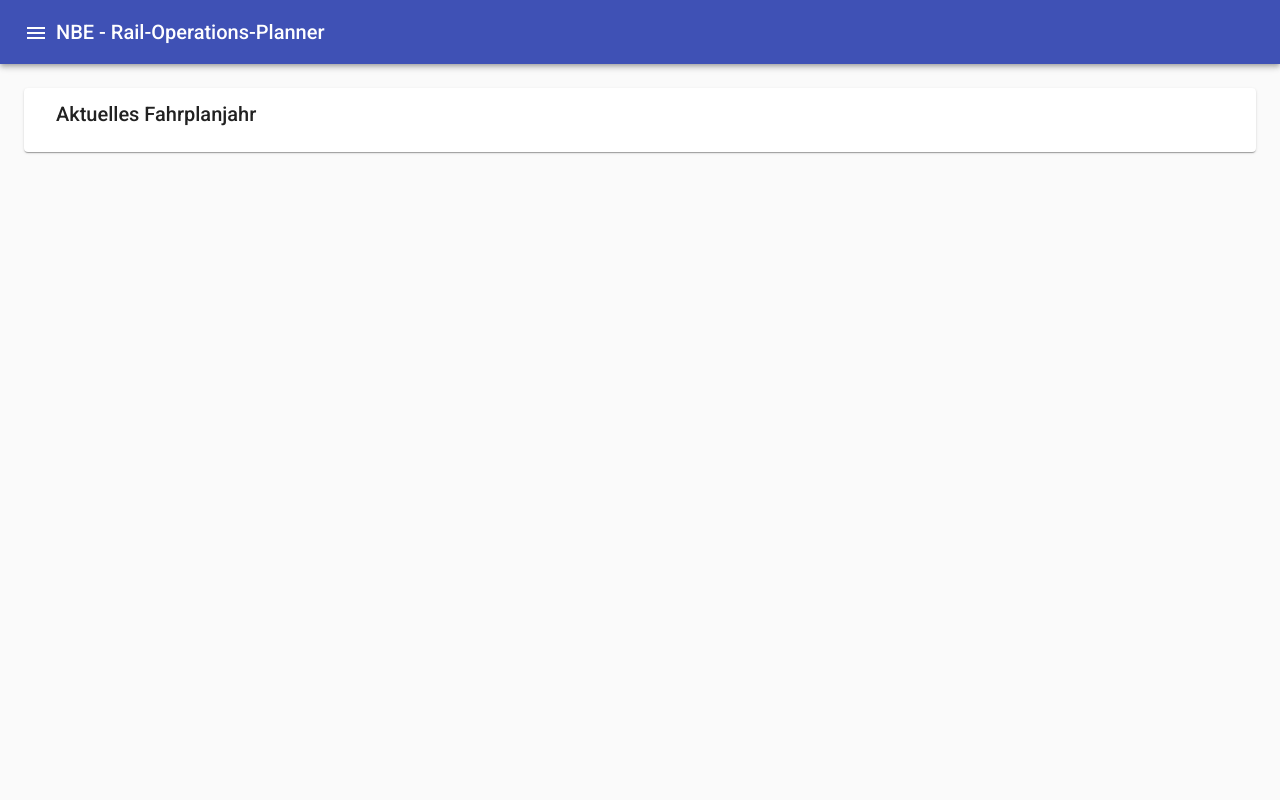
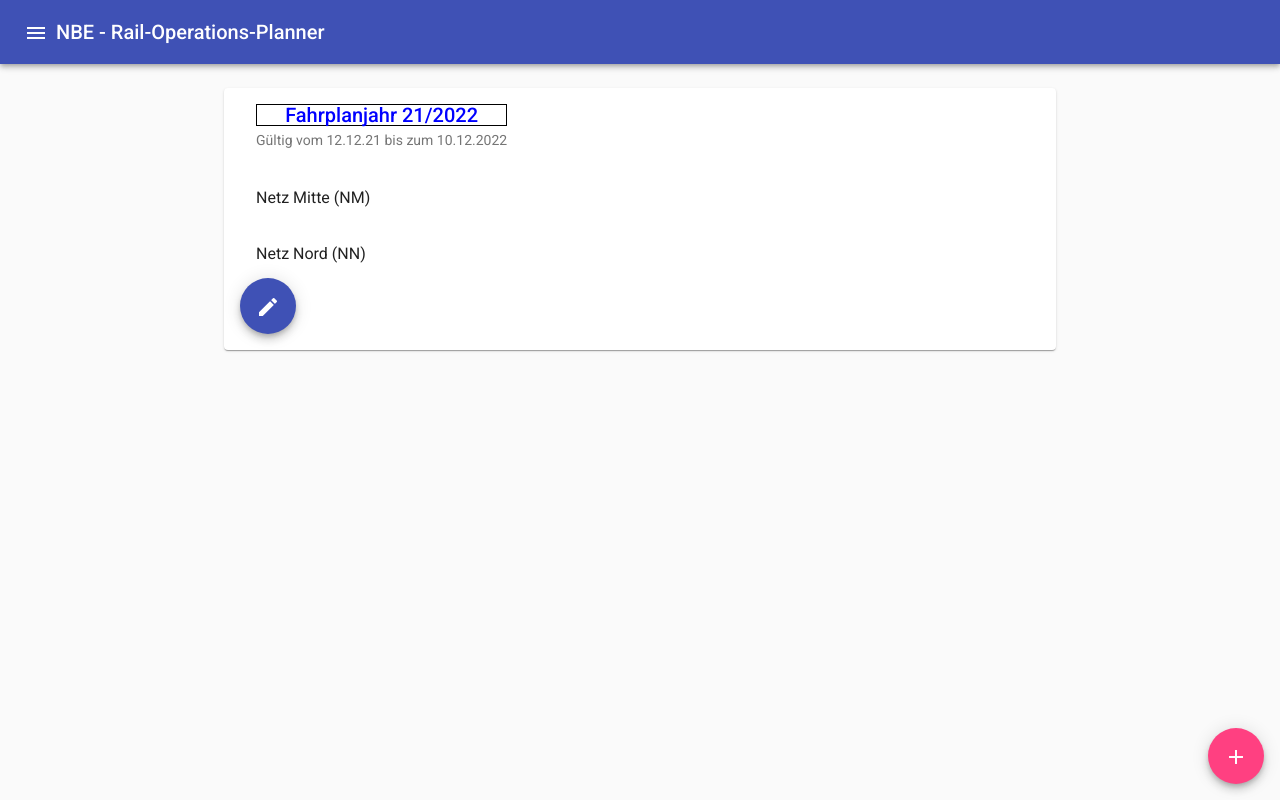
Before and after one commit to DeRocketman/railopsplanner-angular-client, an Angular app: page /time-table-year in a window 1280 px wide. Built offline with nearby package versions, Linux system fonts and the light colour scheme.

Commit message:
edit timetableyear

```diff
--- a/src/app/app.module.ts
+++ b/src/app/app.module.ts
@@ -1,4 +1,4 @@
-import {LOCALE_ID, NgModule} from '@angular/core';
+import {NgModule} from '@angular/core';
 import { BrowserModule } from '@angular/platform-browser';
 
 import { AppRoutingModule } from './app-routing.module';
@@ -57,9 +57,8 @@ import { TimeTableYearComponent } from './components/time-table-year/time-table-
         MatSelectModule,
         MatDatepickerModule,
         MatNativeDateModule,
-
     ],
-  providers: [{provide: LOCALE_ID, useValue: "de-de"}],
+  providers: [],
   bootstrap: [AppComponent]
 })
 export class AppModule { }
--- a/src/app/components/time-table-year/time-table-year.component.html
+++ b/src/app/components/time-table-year/time-table-year.component.html
@@ -1,5 +1,19 @@
-<mat-card class="card">
+<mat-card class="card" *ngFor="let year of timeTableYear">
   <mat-card-header>
-    <mat-card-title>Aktuelles Fahrplanjahr</mat-card-title>
+    <mat-card-title class="card-title">Fahrplanjahr {{ year.name }}</mat-card-title>
+    <mat-card-subtitle>Gültig vom {{year.firstDate | date: 'dd.MM.yy'}} bis zum {{year.lastDate | date: 'dd.MM.yyyy'}}</mat-card-subtitle>
   </mat-card-header>
+  <mat-card-content>
+    <mat-list *ngFor="let railNetwork of year.railNetworks">
+      <mat-list-item>{{ railNetwork.name }} ({{railNetwork.abbreviation}})</mat-list-item>
+    </mat-list>
+    <button mat-fab class="edit" color="primary">
+      <mat-icon>edit</mat-icon>
+    </button>
+  </mat-card-content>
 </mat-card>
+
+
+<button mat-fab class="fab">
+  <mat-icon>add</mat-icon>
+</button>
--- a/src/app/components/time-table-year/time-table-year.component.scss
+++ b/src/app/components/time-table-year/time-table-year.component.scss
@@ -0,0 +1,19 @@
+.card {
+  margin: 0 auto;
+  max-width: 800px;
+}
+
+.card + .card {
+  margin-top: 18px;
+}
+
+.fab {
+  position: fixed;
+  right: 16px;
+  bottom: 16px;
+}
+.card-title {
+  color: blue;
+  text-align: center;
+  border: solid thin black ;
+}
--- a/src/app/components/time-table-year/time-table-year.component.ts
+++ b/src/app/components/time-table-year/time-table-year.component.ts
@@ -9,25 +9,66 @@ import {TimeTableYear} from "../../shared/time-table-year";
 export class TimeTableYearComponent implements OnInit {
   timeTableYear: TimeTableYear[];
 
-  constructor() { }
+  constructor(
+  ) { }
 
   ngOnInit(): void {
     this.timeTableYear = [
         {
           id: 1,
           name: "21/2022",
-          firstDate: new Date(2021, 12, 10),
-          lastDate: new Date(2022, 12, 12),
-          railNetworks:
-            [{
+          firstDate: new Date(2021, 11, 12),
+          lastDate: new Date(2022, 11, 10),
+          railNetworks: [
+            {
               id: 1,
               name: "Netz Mitte",
               abbreviation: "NM",
+              planningPeriods: [
+                {
+                  id: 1,
+                  name: "Januar",
+                  start: new Date(2022, 1, 3),
+                  end: new Date(2022,2, 6)
+                },
+                {
+                  id: 2,
+                  name: "Februar",
+                  start: new Date(2022, 2, 7),
+                  end: new Date(2022,3, 6)
+                },
+                {
+                  id: 3,
+                  name: "Februar",
+                  start: new Date(2022, 3, 7),
+                  end: new Date(2022,4, 3)
+                },
+              ]
             },
             {
               id: 2,
               name: "Netz Nord",
               abbreviation: "NN",
+              planningPeriods: [
+                {
+                  id: 1,
+                  name: "Januar",
+                  start: new Date(2022, 1, 3),
+                  end: new Date(2022,2, 6)
+                },
+                {
+                  id: 2,
+                  name: "Februar",
+                  start: new Date(2022, 2, 7),
+                  end: new Date(2022,3, 6)
+                },
+                {
+                  id: 3,
+                  name: "Februar",
+                  start: new Date(2022, 3, 7),
+                  end: new Date(2022,4, 3)
+                },
+              ]
             },
           ]
         }
```
